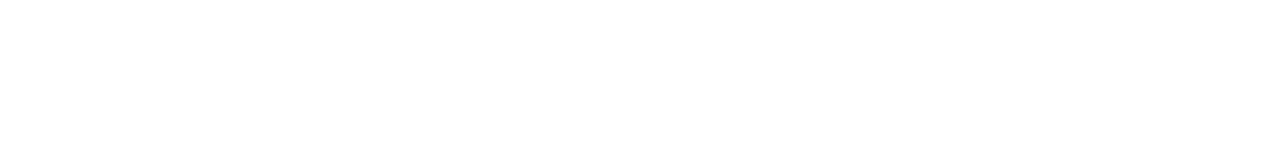
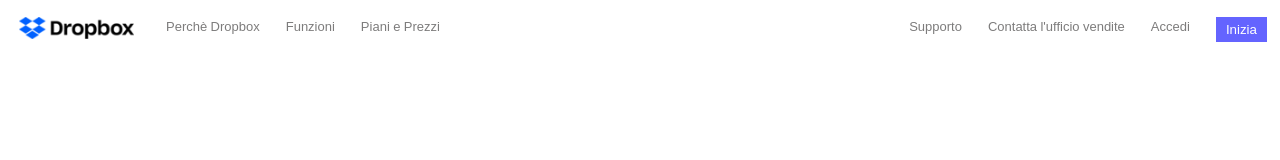
Before and after one commit to Alexbarile/htmlcss-dropbox, a plain HTML site: page index.html in a window 1280 px wide. Drawn offline with Linux system fonts and the light colour scheme.

Commit message:
end header

```diff
--- a/css/style.css
+++ b/css/style.css
@@ -9,3 +9,57 @@ body{
 }
 
 /* HEADER */
+
+header{
+    width: 100%;
+    height: 60px;
+    display: flex;
+    justify-content: space-between;
+    align-items: center;
+    position: fixed;
+    top: 0;
+    left: 0;
+}
+
+.container{
+    width: 100%;
+    margin: 0 auto;
+}
+
+.row{
+    display: flex;
+    justify-content: space-between;
+    align-items: center;
+}
+
+.col-50{
+    text-align: center;
+    vertical-align: middle;
+}
+
+ul{
+    display: flex;
+    list-style-type: none;
+    width: 100%;
+}
+
+li{
+    padding: 13px;
+    font-size: 13px;
+    color: rgb(125, 124, 124);
+}
+
+.dropbox img{
+    width: 90%;
+}
+
+.button{
+    background-color: rgb(100, 100, 255);
+    padding: 5px 10px;
+    border: none;
+    color: white;
+}
+
+/* MAIN */
+
+/* JUMBO */
--- a/index.html
+++ b/index.html
@@ -14,12 +14,44 @@
     <!-- HEADER -->
 
     <header>
-
+        <div class="container">
+            <div class="row">
+                <div class="col-50">
+                    <nav>
+                        <ul>
+                            <li>
+                                <div class="dropbox">
+                                    <img src="./img/logo-small.png" alt="Dropbox">
+                                </div>
+                            </li>
+                            <li>Perch&#232; Dropbox</li>
+                            <li>Funzioni</li>
+                            <li>Piani e Prezzi</li>
+                        </ul>
+                    </nav>
+                </div>
+                <div class="col-50">
+                    <nav>
+                        <ul>
+                            <li>Supporto</li>
+                            <li>Contatta l'ufficio vendite</li>
+                            <li>Accedi</li>
+                            <li>
+                                <Button class="button header">Inizia</Button>
+                            </li>
+                        </ul>
+                    </nav>
+                </div>
+            </div>
+        </div>
     </header>
 
     <!-- MAIN -->
 
     <main>
+
+        <!-- JUMBO -->
+
 
 
     </main>
```
Also changed, not shown: 1 other file.
